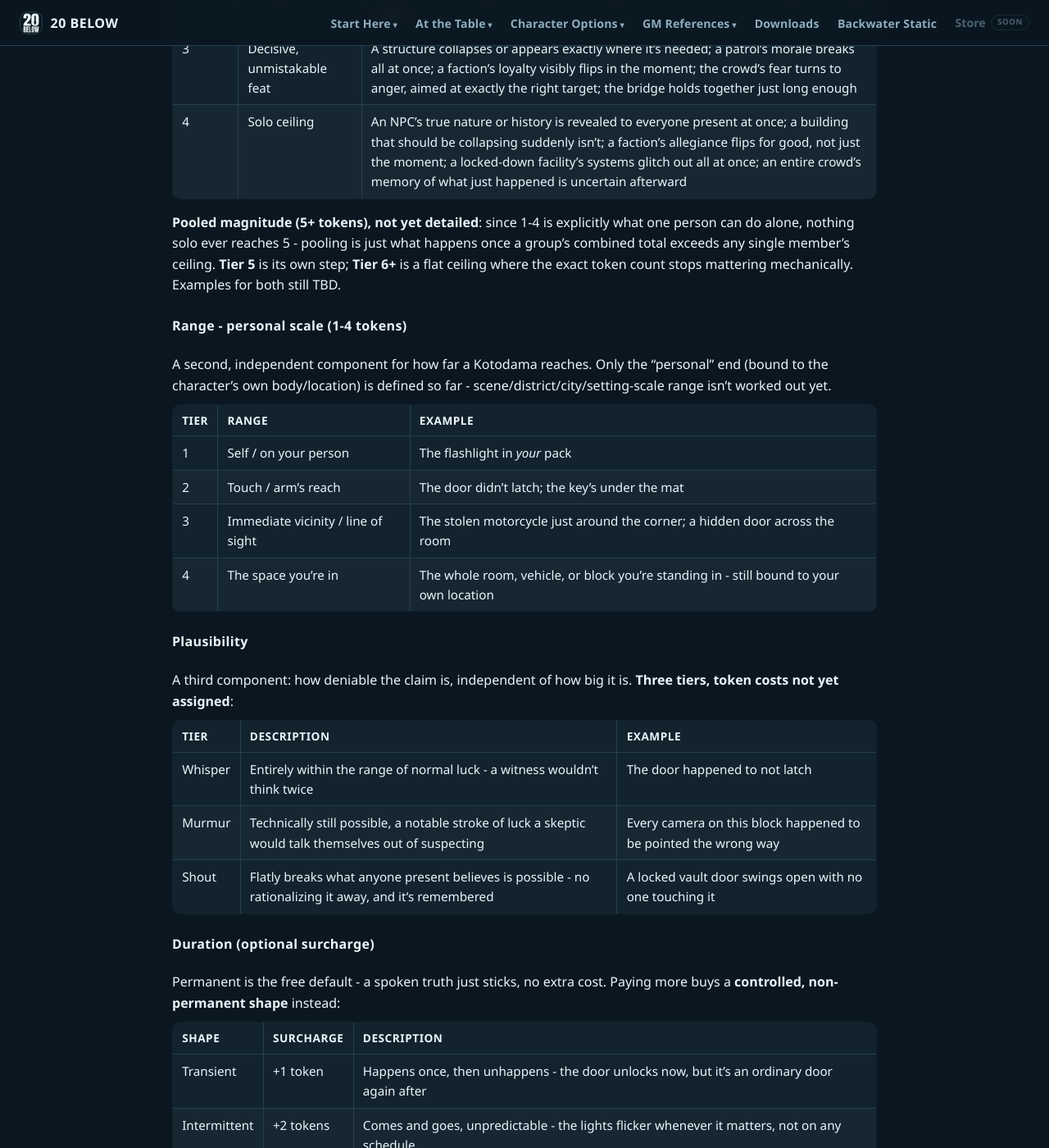
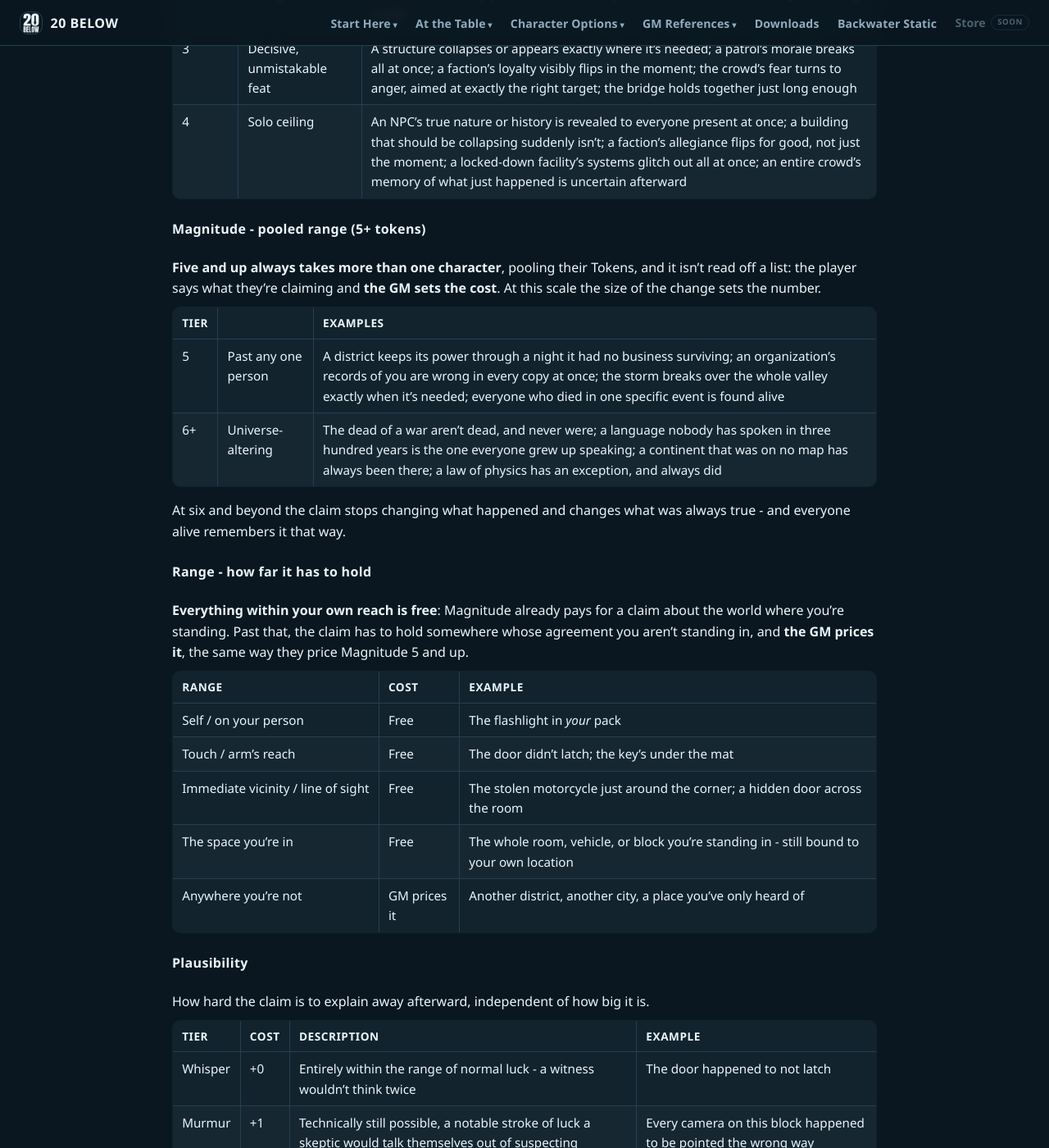
Before and after one commit to feralucce/20_Below, a Jekyll site: the page built from rules/fate.md, in a window 1280 px wide and 1400 px high, scrolled down 3662 px. Shown: the whole window at 82% size. Built offline with Jekyll 4.4.1, drawn with Linux system fonts in a browser that asks for light colours; our own code applies the rules of GitHub Pages for plain Markdown files; some of the changed text lies outside the part shown.

Commit message:
Fate: Kotodama in rules/ catches up with the book, and a typo
rules/fate.md still had Kotodama as it was before the Fate chapter
finished it: Plausibility with no costs, personal Range at 1-4 tokens,
pooled Magnitude undefined. It now matches the book: Whisper +0, Murmur
+1, Shout +3, the tier set by who is watching (one lower if nobody
sees); Range free within your own reach and GM-priced beyond it; pooled
Magnitude 5 and 6+ priced by the GM; and the chapter's worked claims.
Nothing parses these tables, and the web book is unchanged by it.

The Fate chapter's pooled example read "an organization's records of
you're wrong"; it is "of you are wrong", in the print chapter and
manuscript too.

Co-Authored-By: Claude Opus 5.5 <noreply@anthropic.com>

```diff
--- a/rules/fate.md
+++ b/rules/fate.md
@@ -103,28 +103,56 @@ Four tiers, one person acting alone, each step more exhausting than the last.
 | 3 | Decisive, unmistakable feat | A structure collapses or appears exactly where it's needed; a patrol's morale breaks all at once; a faction's loyalty visibly flips in the moment; the crowd's fear turns to anger, aimed at exactly the right target; the bridge holds together just long enough |
 | 4 | Solo ceiling | An NPC's true nature or history is revealed to everyone present at once; a building that should be collapsing suddenly isn't; a faction's allegiance flips for good, not just the moment; a locked-down facility's systems glitch out all at once; an entire crowd's memory of what just happened is uncertain afterward |
 
-**Pooled magnitude (5+ tokens), not yet detailed**: since 1-4 is explicitly what one person can do alone, nothing solo ever reaches 5 - pooling is just what happens once a group's combined total exceeds any single member's ceiling. **Tier 5** is its own step; **Tier 6+** is a flat ceiling where the exact token count stops mattering mechanically. Examples for both still TBD.
+#### Magnitude - pooled range (5+ tokens)
 
-#### Range - personal scale (1-4 tokens)
+**Five and up always takes more than one character**, pooling their Tokens, and it isn't read off a list: the player says what they're claiming and **the GM sets the cost**. At this scale the size of the change sets the number.
 
-A second, independent component for how far a Kotodama reaches. Only the "personal" end (bound to the character's own body/location) is defined so far - scene/district/city/setting-scale range isn't worked out yet.
+| Tier | | Examples |
+|---|---|---|
+| 5 | Past any one person | A district keeps its power through a night it had no business surviving; an organization's records of you are wrong in every copy at once; the storm breaks over the whole valley exactly when it's needed; everyone who died in one specific event is found alive |
+| 6+ | Universe-altering | The dead of a war aren't dead, and never were; a language nobody has spoken in three hundred years is the one everyone grew up speaking; a continent that was on no map has always been there; a law of physics has an exception, and always did |
 
-| Tier | Range | Example |
+At six and beyond the claim stops changing what happened and changes what was always true - and everyone alive remembers it that way.
+
+#### Range - how far it has to hold
+
+**Everything within your own reach is free**: Magnitude already pays for a claim about the world where you're standing. Past that, the claim has to hold somewhere whose agreement you aren't standing in, and **the GM prices it**, the same way they price Magnitude 5 and up.
+
+| Range | Cost | Example |
 |---|---|---|
-| 1 | Self / on your person | The flashlight in *your* pack |
-| 2 | Touch / arm's reach | The door didn't latch; the key's under the mat |
-| 3 | Immediate vicinity / line of sight | The stolen motorcycle just around the corner; a hidden door across the room |
-| 4 | The space you're in | The whole room, vehicle, or block you're standing in - still bound to your own location |
+| Self / on your person | Free | The flashlight in *your* pack |
+| Touch / arm's reach | Free | The door didn't latch; the key's under the mat |
+| Immediate vicinity / line of sight | Free | The stolen motorcycle just around the corner; a hidden door across the room |
+| The space you're in | Free | The whole room, vehicle, or block you're standing in - still bound to your own location |
+| Anywhere you're not | GM prices it | Another district, another city, a place you've only heard of |
 
 #### Plausibility
 
-A third component: how deniable the claim is, independent of how big it is. **Three tiers, token costs not yet assigned**:
+How hard the claim is to explain away afterward, independent of how big it is.
 
-| Tier | Description | Example |
+| Tier | Cost | Description | Example |
+|---|---|---|---|
+| Whisper | +0 | Entirely within the range of normal luck - a witness wouldn't think twice | The door happened to not latch |
+| Murmur | +1 | Technically still possible, a notable stroke of luck a skeptic would talk themselves out of suspecting | Every camera on this block happened to be pointed the wrong way |
+| Shout | +3 | Flatly breaks what anyone present believes is possible - no rationalizing it away, and it's remembered | A locked vault door swings open with no one touching it |
+
+**A Shout is +3, not +2, because it costs twice**: once to overrule what everyone agrees is possible, and again for everyone who watched it now believing something impossible happened.
+
+**Who is watching decides the tier, not what you did.** The same claim is a Whisper alone in a stairwell and a Shout in a crowded bar. **If nobody sees it at all, drop one tier**, to a minimum of Whisper.
+
+#### Adding it up
+
+Magnitude, plus Range if the claim reaches past you, plus Plausibility, plus a Duration surcharge if it isn't permanent.
+
+| Tokens | Claim | Built from |
 |---|---|---|
-| Whisper | Entirely within the range of normal luck - a witness wouldn't think twice | The door happened to not latch |
-| Murmur | Technically still possible, a notable stroke of luck a skeptic would talk themselves out of suspecting | Every camera on this block happened to be pointed the wrong way |
-| Shout | Flatly breaks what anyone present believes is possible - no rationalizing it away, and it's remembered | A locked vault door swings open with no one touching it |
+| 1 | Your phone has signal down here | Magnitude 1, Whisper |
+| 2 | The key is under the mat, and nobody is around to see you use it | Magnitude 2, Whisper |
+| 3 | The camera on this corner happened to be pointed the other way | Magnitude 2, Murmur |
+| 4 | The vault door swings open, empty building | Magnitude 3, Murmur |
+| 6 | The vault door swings open, crowded lobby | Magnitude 3, Shout |
+| 7 | The building that should be coming down isn't | Magnitude 4, Shout |
+| Pooled | Everyone who died in the fire is found alive | Magnitude 5, the GM sets the number |
 
 #### Duration (optional surcharge)
 
```
Also changed, not shown: webbook/fate.md (+1 -1 lines).
